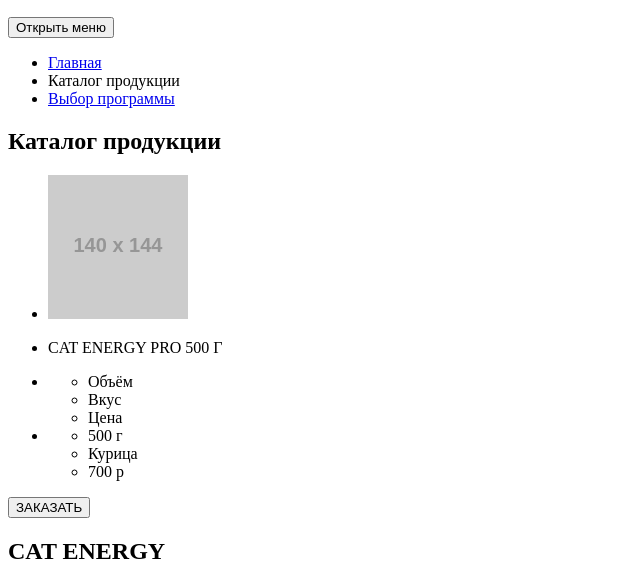
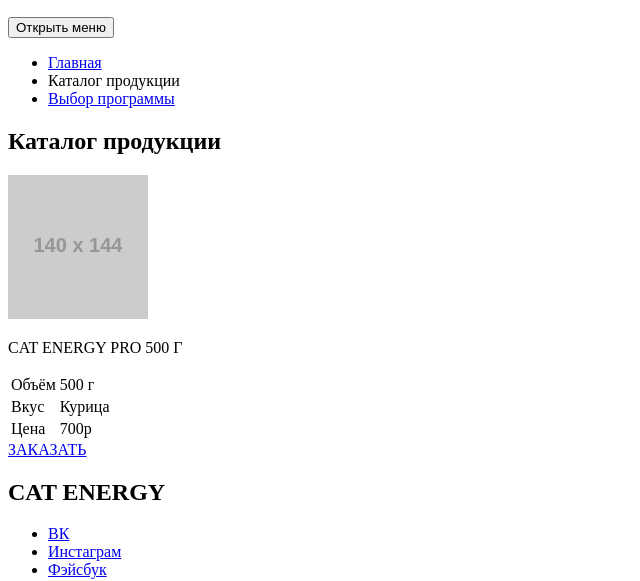
Before and after one commit to drmaximus9/1040905-cat-energy-17, a website: page source/catalog.html in a window 1280 px wide. Shown: the part 76-657 px from the top of the page, without its empty margins (0-640 px from the left). Drawn offline with Linux system fonts and the light colour scheme; placeholder pictures from the web are drawn by us.

Commit message:
Вставил табличку

```diff
--- a/source/catalog.html
+++ b/source/catalog.html
@@ -31,32 +31,26 @@
     <main class="main-catalog-page">
       <section class="main-catalog-page__catalog product-catalog">
         <h1 class="product-catalog__product-catalog-title">Каталог продукции</h1>
-        <ul class="product-catalog__catalog-list product-catalog-list">
-          <li class="product-catalog-list__item">
-            <img class="product-image-small" src="http://placehold.it/140x144" alt="Cat Energy курица">
-          </li>
-          <li class="product-catalog-list__item">
-            <p class="product-label">
-              CAT ENERGY
-              PRO 500 Г
-            </p>
-          </li>
-          <li class="product-catalog-list__item">
-            <ul class="product-characteristic-list">
-              <li class="product-characteristic-list__item">Объём</li>
-              <li class="product-characteristic-list__item">Вкус</li>
-              <li class="product-characteristic-list__item">Цена</li>
-            </ul>
-          </li>
-          <li class="product-catalog-list__item">
-            <ul class="product-value-list">
-              <li class="product-value-list__item">500 г</li>
-              <li class="product-value-list__item">Курица</li>
-              <li class="product-value-list__item">700 р</li>
-            </ul>
-          </li>
-        </ul>
-        <button class="product-order" type="submit">ЗАКАЗАТЬ</button>
+        <img class="product-catalog__product-image-small" src="http://placehold.it/140x144" alt="Cat Energy курица">
+        <p class="product-catalog__product-label">
+           CAT ENERGY
+           PRO 500 Г
+        </p>
+        <table class="product-catalog__characteristic-product">
+          <tr>
+            <td>Объём</td>
+            <td>500 г</td>
+          </tr>
+          <tr>
+            <td>Вкус</td>
+            <td>Курица</td>
+          </tr>
+          <tr>
+            <td>Цена</td>
+            <td>700р</td>
+          </tr>
+        </table>
+        <a class="product-catalog__button-order" href="#" >ЗАКАЗАТЬ</a>
       </section>
     </main>
 
```
Also changed, not shown: source/index.html (+25 -23 lines).
